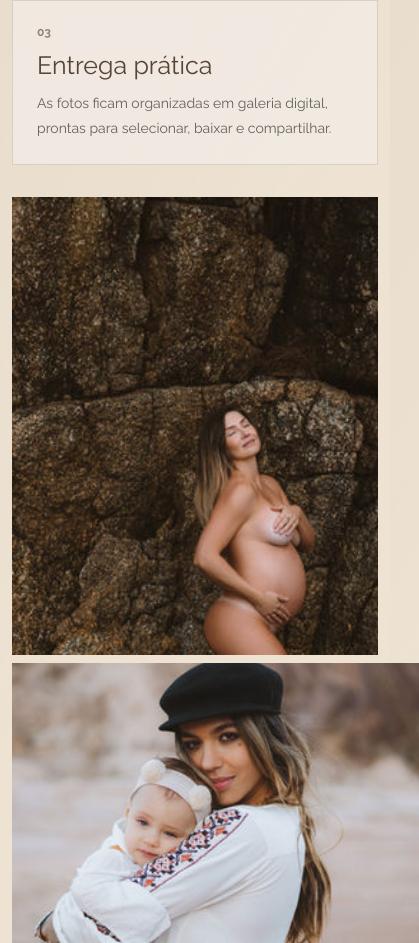
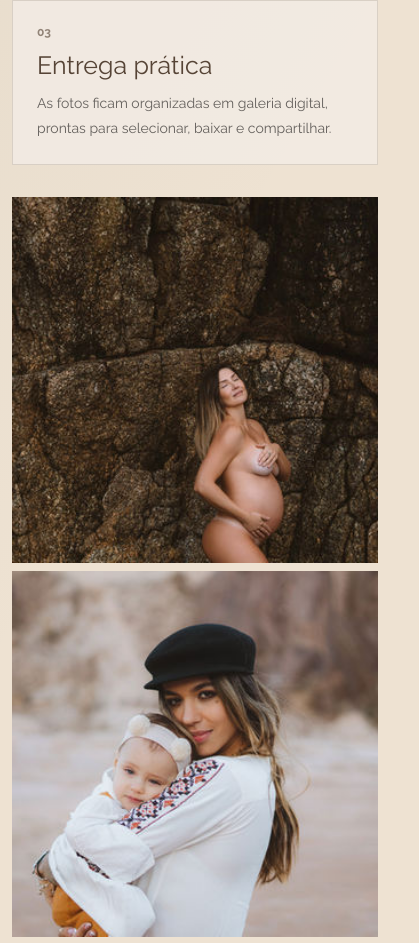
Before and after one commit to 67acquilesalex/site_meu_portfolio, a plain HTML site: page index.html in a window 390 px wide. Shown: the part 1155-2098 px from the top of the page, 419 px wide, since content can reach past the window. Drawn offline with Linux system fonts and the light colour scheme.

Commit message:
Fix mobile gallery overflow

```diff
--- a/styles.css
+++ b/styles.css
@@ -1206,7 +1206,9 @@
     padding: 34px 24px;
   }
 
-  .gallery-item {
+  .gallery-item,
+  .gallery-item.wide {
+    aspect-ratio: auto;
     min-height: 280px;
   }
 }
```
